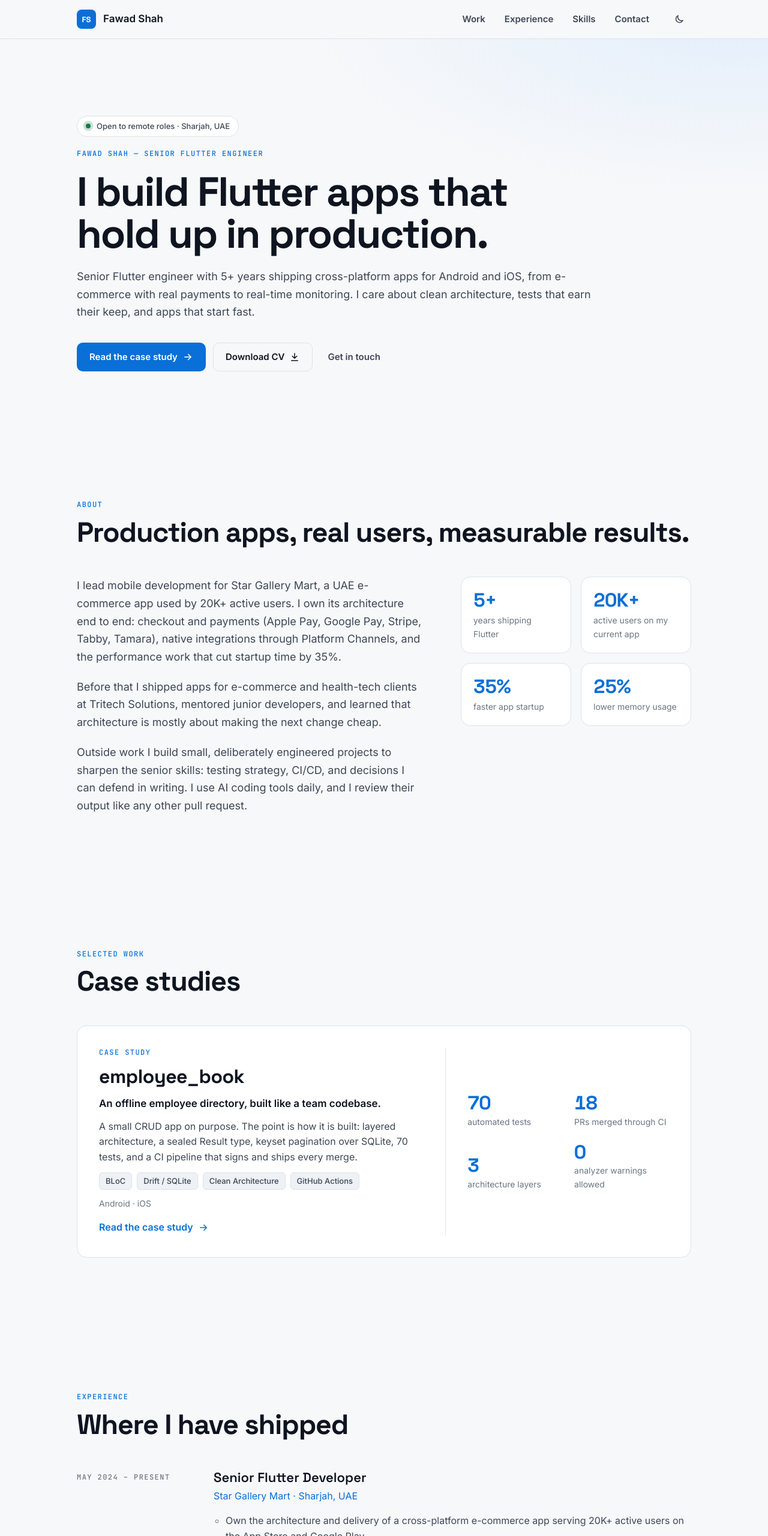
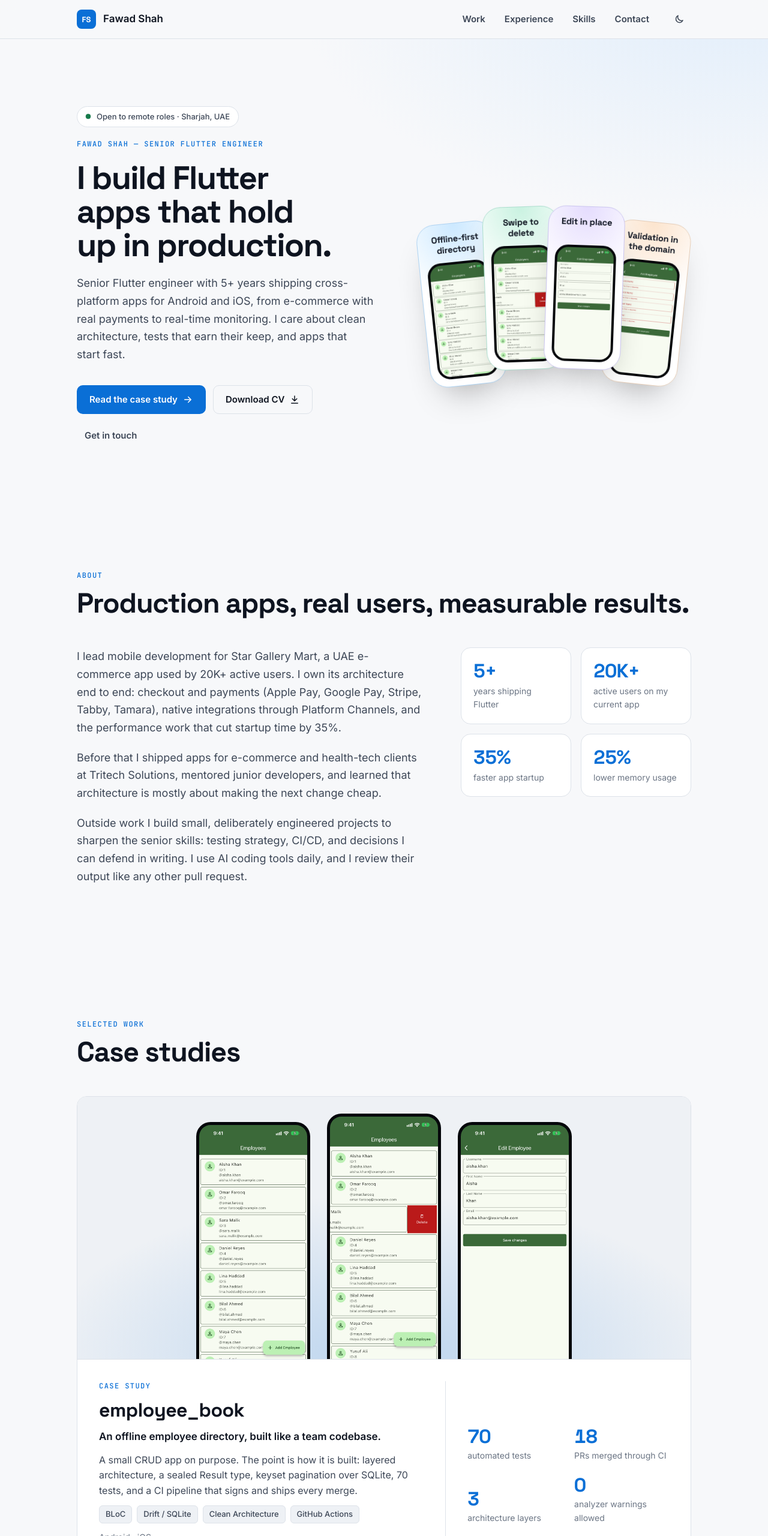
Before and after one commit to phawadshah2/portfolio, an Astro site: page / in a window 1280 px wide. Shown: the top 2560 px of the page at 60% size. Built offline with nearby package versions, Linux system fonts and the light colour scheme; Astro itself is replaced by a stand-in of ours.

Commit message:
feat(hero): add App Store-style showcase of real app screens
Fanned promo cards on desktop (float, pointer tilt, hover lift), swipeable row on phones. Screenshots also used on the project card and case study gallery.

```diff
--- /dev/null
+++ b/src/components/HeroShowcase.astro
@@ -0,0 +1,252 @@
+---
+import { Image } from 'astro:assets';
+import { url } from '../lib/paths';
+
+type Shot = {
+  image: ImageMetadata;
+  caption: string;
+  project: string;
+  alt: string;
+};
+
+interface Props {
+  shots: Shot[];
+}
+
+const { shots } = Astro.props;
+
+// App Store-style card tints, one per card.
+const tints = ['#54b4ff', '#4cd39a', '#a78bfa', '#f5a65b'];
+
+// Fan layout: each card's distance from the centre of the row. The middle
+// cards sit highest and on top; the outer ones drop and rotate away.
+const centre = (shots.length - 1) / 2;
+const cards = shots.map((shot, i) => {
+  const offset = i - centre;
+  return {
+    ...shot,
+    offset,
+    distance: Math.abs(offset),
+    z: 10 - Math.round(Math.abs(offset) * 2),
+    tint: tints[i % tints.length],
+    // Entrance order: centre cards first, then outwards.
+    delay: Math.round(Math.abs(offset) * 2),
+  };
+});
+---
+
+{
+  cards.length > 0 && (
+    <div class="showcase">
+    <div class="fan" data-showcase style={`--n: ${cards.length}`}>
+      {cards.map((card, i) => (
+        <a
+          class="slot"
+          href={url(`/projects/${card.project}`)}
+          style={`--o: ${card.offset}; --ao: ${card.distance}; --i: ${i}; --c: ${card.tint}; z-index: ${card.z}`}
+        >
+          <div class="promo" data-reveal style={`--d: ${card.delay + 2}; --reveal-offset: 40px`}>
+            <div class="float">
+              <p class="caption">{card.caption}</p>
+              <div class="screen">
+                <Image
+                  src={card.image}
+                  alt={card.alt}
+                  widths={[220, 440]}
+                  sizes="(min-width: 1080px) 210px, 32vw"
+                  loading="eager"
+                  fetchpriority={card.distance < 1 ? 'high' : 'auto'}
+                />
+              </div>
+            </div>
+          </div>
+        </a>
+      ))}
+    </div>
+    </div>
+  )
+}
+
+<script>
+  // Cards tilt gently towards the pointer. Desktop mice only, never with
+  // reduced motion; one CSS variable update per frame at most.
+  const showcase = document.querySelector<HTMLElement>('[data-showcase]');
+  const canTilt =
+    matchMedia('(hover: hover) and (pointer: fine)').matches &&
+    !matchMedia('(prefers-reduced-motion: reduce)').matches;
+
+  if (showcase && canTilt) {
+    let frame = 0;
+    let x = 0;
+    let y = 0;
+    const apply = () => {
+      frame = 0;
+      showcase.style.setProperty('--mx', x.toFixed(3));
+      showcase.style.setProperty('--my', y.toFixed(3));
+    };
+    const queue = () => {
+      if (!frame) frame = requestAnimationFrame(apply);
+    };
+    showcase.addEventListener('pointermove', (event) => {
+      const rect = showcase.getBoundingClientRect();
+      x = ((event.clientX - rect.left) / rect.width) * 2 - 1;
+      y = ((event.clientY - rect.top) / rect.height) * 2 - 1;
+      queue();
+    });
+    showcase.addEventListener('pointerleave', () => {
+      x = 0;
+      y = 0;
+      queue();
+    });
+  }
+</script>
+
+<style>
+  /* The fan sizes itself from the width of its own column (container
+     query units), so it always fits: no overflow at any screen size. */
+  .showcase {
+    container-type: inline-size;
+  }
+  .fan {
+    /* Horizontal step between cards, as a fraction of a card's width.
+       Below 1 the cards overlap; captions stay readable above ~0.78. */
+    --spread: 0.8;
+    /* Card width = column width / (1 card + (n - 1) steps), capped. */
+    --w: min(200px, calc(100cqw / (1 + (var(--n) - 1) * var(--spread)) - 6px));
+    --mx: 0;
+    --my: 0;
+    position: relative;
+    height: calc(var(--w) * 2.15 + 70px);
+    perspective: 1200px;
+  }
+
+  /* Fan position + pointer tilt + hover lift, all in one compositor-only
+     transform. */
+  .slot {
+    position: absolute;
+    left: 50%;
+    top: 50%;
+    width: var(--w);
+    transform:
+      translate(-50%, -50%)
+      translateX(calc(var(--o) * var(--w) * var(--spread)))
+      translateY(calc(var(--ao) * 26px))
+      rotateY(calc(var(--mx) * 7deg))
+      rotateX(calc(var(--my) * -7deg))
+      rotate(calc(var(--o) * 4deg));
+    transition: transform 450ms var(--ease-out);
+    border-radius: 30px;
+  }
+  @media (hover: hover) {
+    .slot:hover {
+      z-index: 20 !important;
+      transform:
+        translate(-50%, -50%)
+        translateX(calc(var(--o) * var(--w) * var(--spread)))
+        translateY(calc(var(--ao) * 26px - 16px))
+        rotateY(calc(var(--mx) * 7deg))
+        rotateX(calc(var(--my) * -7deg))
+        rotate(0deg)
+        scale(1.06);
+    }
+  }
+  .slot:focus-visible {
+    outline-offset: 6px;
+    border-radius: 30px;
+  }
+
+  .promo {
+    border-radius: 30px;
+  }
+
+  /* Idle float: each card on its own rhythm so the group never moves in
+     lockstep. */
+  .float {
+    display: grid;
+    gap: 12px;
+    padding: 16px 12px 12px;
+    border: 1px solid color-mix(in srgb, var(--c) 35%, var(--border));
+    border-radius: 30px;
+    background:
+      radial-gradient(120% 70% at 50% 0%, color-mix(in srgb, var(--c) 30%, transparent), transparent 70%),
+      var(--surface);
+    box-shadow:
+      0 30px 60px -30px rgb(0 0 0 / 0.45),
+      0 0 0 1px rgb(255 255 255 / 0.02) inset;
+    animation: float calc(6s + var(--i) * 0.8s) ease-in-out infinite alternate;
+    animation-delay: calc(var(--i) * -1.4s);
+  }
+  @keyframes float {
+    from {
+      transform: translateY(-5px);
+    }
+    to {
+      transform: translateY(5px);
+    }
+  }
+
+  .caption {
+    min-height: 2.5em;
+    padding-inline: 4px;
+    font: 700 clamp(0.72rem, 0.55rem + 0.45vw, 0.95rem) / 1.25 var(--font-display);
+    letter-spacing: -0.01em;
+    text-align: center;
+    text-wrap: balance;
+    color: var(--text);
+  }
+
+  /* Phone bezel around the real screenshot. */
+  .screen {
+    overflow: hidden;
+    aspect-ratio: 9 / 17;
+    border: 4px solid #05070b;
+    border-radius: 22px;
+    background: #05070b;
+  }
+  .screen :global(img) {
+    width: 100%;
+    height: 100%;
+    object-fit: cover;
+    object-position: top;
+  }
+
+  /* Phones: four fanned cards would be ~90px wide. Use the App Store's own
+     pattern instead: a swipeable row with the next card peeking in. */
+  @media (max-width: 699px) {
+    .fan {
+      --w: min(62vw, 230px);
+      display: flex;
+      gap: 14px;
+      height: auto;
+      /* Bleed to the screen edges so cards scroll under the gutter. */
+      margin-inline: calc(-1 * var(--gutter));
+      padding: 8px var(--gutter) 24px;
+      overflow-x: auto;
+      scroll-snap-type: x mandatory;
+      scroll-padding-inline: var(--gutter);
+      scrollbar-width: none;
+      perspective: none;
+    }
+    .fan::-webkit-scrollbar {
+      display: none;
+    }
+    .slot {
+      position: relative;
+      left: auto;
+      top: auto;
+      flex: 0 0 var(--w);
+      transform: none;
+      scroll-snap-align: start;
+      z-index: auto !important;
+    }
+    .caption {
+      font-size: 1rem;
+    }
+  }
+
+  @media (prefers-reduced-motion: reduce) {
+    .float {
+      animation: none;
+    }
+  }
+</style>
--- a/src/components/ProjectCard.astro
+++ b/src/components/ProjectCard.astro
@@ -15,7 +15,10 @@ const { project, wide = false, delay = 0 } = Astro.props;
 const { data } = project;
 const href = url(projectPath(project));
 const metrics = wide ? data.metrics : data.metrics.slice(0, 2);
-const poster = data.cover ?? data.screenshots[0]?.src;
+// A wide `cover` fills the banner as is. Phone screenshots are portrait, so
+// they are shown as a row of phones instead of being cropped to a strip.
+const cover = data.cover;
+const phones = cover ? [] : data.screenshots.slice(0, wide ? 3 : 2);
 ---
 
 <article
@@ -24,9 +27,20 @@ const poster = data.cover ?? data.screenshots[0]?.src;
   style={`--d: ${delay}`}
 >
   {
-    poster && (
+    cover && (
       <div class="media">
-        <Image src={poster} alt="" width={wide ? 640 : 480} loading="lazy" />
+        <Image src={cover} alt="" width={wide ? 1100 : 640} loading="lazy" />
+      </div>
+    )
+  }
+  {
+    phones.length > 0 && (
+      <div class="media phones" aria-hidden="true">
+        {phones.map((shot, i) => (
+          <div class="phone" style={`--i: ${i}`}>
+            <Image src={shot.src} alt="" widths={[200, 400]} sizes="200px" loading="lazy" />
+          </div>
+        ))}
       </div>
     )
   }
@@ -91,8 +105,51 @@ const poster = data.cover ?? data.screenshots[0]?.src;
     object-fit: cover;
     transition: transform 500ms var(--ease-out);
   }
+  /* Phone row: screens rise out of the bottom edge of a tinted panel. */
+  .phones {
+    display: flex;
+    justify-content: center;
+    align-items: flex-end;
+    gap: clamp(12px, 3vw, 28px);
+    padding: 28px 24px 0;
+    background:
+      radial-gradient(80% 90% at 50% 100%, color-mix(in srgb, var(--accent) 22%, transparent), transparent 70%),
+      var(--surface-raised);
+  }
+  .phone {
+    flex: 0 1 190px;
+    align-self: flex-end;
+    height: 100%;
+    overflow: hidden;
+    border: 5px solid #05070b;
+    border-bottom: 0;
+    border-radius: 24px 24px 0 0;
+    background: #05070b;
+    /* Middle phone sits a little higher, like a product banner. */
+    transform: translateY(calc((var(--i) - 1) * (var(--i) - 1) * 14px));
+    transition: transform 400ms var(--ease-out);
+  }
+  /* Always fill the frame; the bottom of the screen is cropped by the panel. */
+  .phones .phone :global(img) {
+    width: 100%;
+    height: 100%;
+    object-fit: cover;
+    object-position: top;
+  }
   @media (hover: hover) {
-    .project:hover .media :global(img) {
+    .project:hover .phone {
+      transform: translateY(calc((var(--i) - 1) * (var(--i) - 1) * 14px - 8px));
+    }
+    .project:hover .phone:nth-child(2) {
+      transition-delay: 40ms;
+    }
+    .project:hover .phone:nth-child(3) {
+      transition-delay: 80ms;
+    }
+  }
+
+  @media (hover: hover) {
+    .project:hover .media:not(.phones) :global(img) {
       transform: scale(1.03);
     }
   }
--- a/src/content.config.ts
+++ b/src/content.config.ts
@@ -15,7 +15,8 @@ const stat = z.object({
 
 const profile = defineCollection({
   loader: file('src/content/profile.yaml'),
-  schema: z.object({
+  schema: ({ image }) =>
+    z.object({
       name: z.string(),
       role: z.string(),
       headline: z.string(),
@@ -28,6 +29,19 @@ const profile = defineCollection({
       github: z.url(),
       cv: z.string(),
       stats: z.array(stat),
+      /** App Store-style cards in the hero (3–4 look best). */
+      showcase: z
+        .array(
+          z.object({
+            image: image(),
+            caption: z.string(),
+            /** Project slug the card links to. */
+            project: z.string(),
+            alt: z.string(),
+          }),
+        )
+        .max(4)
+        .default([]),
     }),
 });
 
--- a/src/content/profile.yaml
+++ b/src/content/profile.yaml
@@ -32,6 +32,25 @@
   github: https://github.com/phawadshah2
   # Served from public/. Contains no phone number on purpose.
   cv: /Fawad-Shah-CV.pdf
+  # Hero cards, App Store style. Real screenshots only; paths are relative to
+  # this file. Swap them for other apps any time.
+  showcase:
+    - image: ./projects/employee-book/list.png
+      caption: Offline-first directory
+      project: employee-book
+      alt: employee_book list of employees with names, usernames and emails
+    - image: ./projects/employee-book/swipe.png
+      caption: Swipe to delete
+      project: employee-book
+      alt: Swiping an employee row reveals a red Delete action
+    - image: ./projects/employee-book/edit.png
+      caption: Edit in place
+      project: employee-book
+      alt: Edit Employee form pre-filled with an employee's details
+    - image: ./projects/employee-book/validation.png
+      caption: Validation in the domain
+      project: employee-book
+      alt: Add Employee form showing a required-field error on every input
   stats:
     - { value: '5+', label: years shipping Flutter }
     - { value: '20K+', label: active users on my current app }
--- a/src/content/projects/employee-book.md
+++ b/src/content/projects/employee-book.md
@@ -12,6 +12,15 @@ featured: true
 order: 1
 links:
   repo: https://github.com/phawadshah2/employee_book
+screenshots:
+  - src: ./employee-book/list.png
+    alt: List of employees with names, usernames and emails
+  - src: ./employee-book/swipe.png
+    alt: Swiping a row reveals the Delete action
+  - src: ./employee-book/edit.png
+    alt: Edit Employee form pre-filled with an employee's details
+  - src: ./employee-book/validation.png
+    alt: Add Employee form showing required-field errors
 metrics:
   - { value: '70', label: automated tests }
   - { value: '18', label: PRs merged through CI }
--- a/src/pages/index.astro
+++ b/src/pages/index.astro
@@ -1,6 +1,7 @@
 ---
 import Button from '../components/Button.astro';
 import CopyEmail from '../components/CopyEmail.astro';
+import HeroShowcase from '../components/HeroShowcase.astro';
 import ProjectCard from '../components/ProjectCard.astro';
 import SectionHead from '../components/SectionHead.astro';
 import Base from '../layouts/Base.astro';
@@ -18,8 +19,8 @@ const lead = shown[0];
 <Base>
   <!-- Hero -->
   <section class="hero">
-    <div class="container">
-      <div class="hero-inner">
+    <div class="container hero-grid">
+      <div class="hero-text">
         <p class="badge" data-reveal style="--d: 0; --reveal-offset: 16px">
           <span class="dot" aria-hidden="true"></span>
           {profile.availability} · {profile.location}
@@ -27,7 +28,7 @@ const lead = shown[0];
         <p class="eyebrow" data-reveal style="--d: 1; --reveal-offset: 16px">
           {profile.name} — {profile.role}
         </p>
-      <h1 class="display-xl" data-reveal style="--d: 2; --reveal-offset: 16px">
+        <h1 class="hero-title" data-reveal style="--d: 2; --reveal-offset: 16px">
           {profile.headline}
         </h1>
         <p class="lead" data-reveal style="--d: 3; --reveal-offset: 16px">{profile.intro}</p>
@@ -37,6 +38,7 @@ const lead = shown[0];
           <Button href="#contact" variant="text">Get in touch</Button>
         </div>
       </div>
+      <HeroShowcase shots={profile.showcase} />
     </div>
   </section>
 
@@ -163,12 +165,31 @@ const lead = shown[0];
       transparent 70%
     );
   }
-  .hero-inner {
+  .hero-grid {
+    display: grid;
+    gap: clamp(40px, 6vw, 64px);
+    align-items: center;
+    padding-block: clamp(48px, 9vw, 112px) clamp(48px, 7vw, 96px);
+  }
+  .hero-text {
     display: grid;
     gap: 20px;
     justify-items: start;
-    max-width: 860px;
-    padding-block: clamp(56px, 10vw, 128px) clamp(56px, 8vw, 104px);
+    max-width: 760px;
+  }
+  .hero-title {
+    font-size: clamp(2.5rem, 5.5vw + 0.4rem, 4rem);
+    line-height: 1.04;
+    letter-spacing: -0.03em;
+  }
+  @media (min-width: 1080px) {
+    .hero-grid {
+      /* Text a touch wider than the showcase; the cards overhang the gap. */
+      grid-template-columns: minmax(0, 1.1fr) minmax(0, 1fr);
+    }
+    .hero-title {
+      font-size: clamp(2.75rem, 3.6vw + 0.5rem, 4rem);
+    }
   }
   .badge {
     display: inline-flex;
```
Also changed, not shown: src/content/projects/employee-book/edit.png (added), src/content/projects/employee-book/list.png (added), src/content/projects/employee-book/swipe.png (added), src/content/projects/employee-book/validation.png (added). Lines whose indentation alone changed are shown as unchanged.
